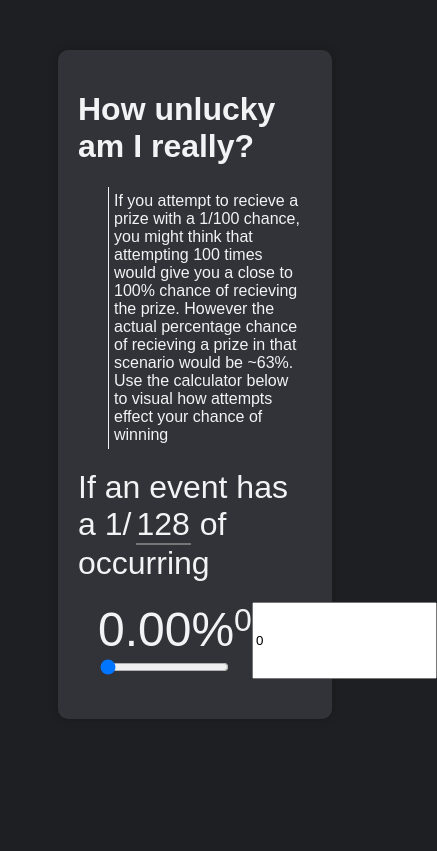
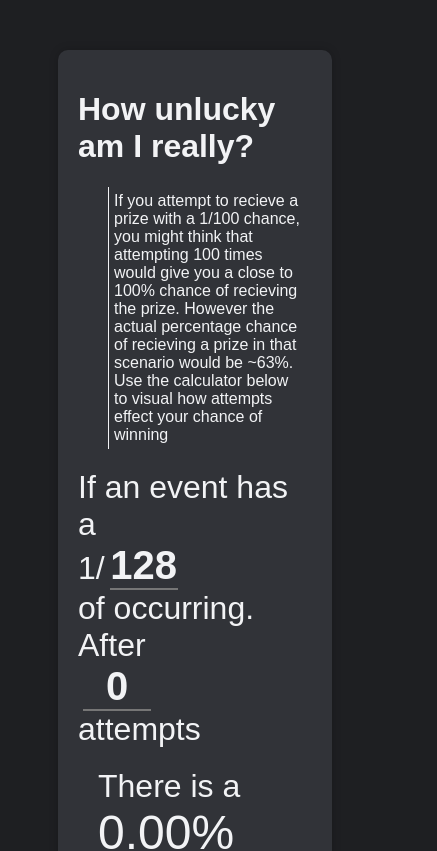
Before and after one commit to AntHills/probability-visualiser, a React (Vite) app: page / in a window 390 px wide. Shown: the top 851 px of the page, 437 px wide, since content can reach past the window. Built offline with nearby package versions, Linux system fonts and the light colour scheme.

Commit message:
fixed styling on some elements for mobile

```diff
--- a/src/ProbabilityVisualiser.jsx
+++ b/src/ProbabilityVisualiser.jsx
@@ -5,6 +5,7 @@ function ProbabilityVisualiser() {
   const [probability, setProbability] = useState("128");
   const [attempts, setAttempts] = useState(0);
   const probabilityInputRef = useRef(null);
+  const attemptInputRef = useRef(null);
 
   useEffect(() => {
     probabilityInputRef.current.style.width =
@@ -13,9 +14,14 @@ function ProbabilityVisualiser() {
     setPercentage(calcPercentage());
   }, [probability]);
 
-  // useEffect(() => {
-  //   setPercentage(calcPercentage());
-  // }, [attempts]);
+  useEffect(() => {
+    if (attempts !== "Infinity") {
+      attemptInputRef.current.style.width =
+        attemptInputRef.current.value.length + "ch";
+    } else {
+      attemptInputRef.current.style.width = "50px";
+    }
+  }, [attempts]);
 
   useEffect(() => {
     setAttempts(calcAttempts());
@@ -64,7 +70,8 @@ function ProbabilityVisualiser() {
         </div>
         <div>
           <span className="probability-display">
-            If an event has a 1/
+            <span className="probability-display">If an event has a</span>
+            1/
             <input
               className="probability-input"
               type="number"
@@ -73,35 +80,37 @@ function ProbabilityVisualiser() {
               onChange={handleProbabilityChange}
               ref={probabilityInputRef}
             />{" "}
-            of occurring
+            <span className="probability-display">of occurring.</span>
+            <span className="probability-display">After</span>
           </span>
+          <input
+            type="number"
+            value={attempts}
+            onChange={handleAttemptsChange}
+            className="attempts-input"
+            ref={attemptInputRef}
+          />
+          <span className="probability-display">attempts</span>
         </div>
         <div className="visualiser-container">
           <div className="display-container">
             <div className="percentage-container">
+              <span className="probability-display">There is a</span>
               <span className="percentage-display">{percentage}%</span>
               <input
                 type="range"
                 min="0"
-                max="100"
+                max="99.90"
                 step="0.1"
                 value={percentage}
                 className="slider"
                 id="myRange"
                 onChange={handleSliderChange}
               />
+              <span className="probability-display">of success</span>
             </div>
           </div>
-          <div className="display-attempts-container">
-            <div>
-              <span className="attempts-display">{attempts}</span>
-            </div>
-            <input
-              type="number"
-              value={attempts}
-              onChange={handleAttemptsChange}
-            />
-          </div>
+          <div className="display-attempts-container"></div>
         </div>
       </div>
     </>
--- a/src/index.css
+++ b/src/index.css
@@ -57,6 +57,7 @@ body {
 
 .probability-display {
   font-size: 2rem;
+  display: block;
 }
 
 .probability-input {
@@ -65,13 +66,30 @@ body {
   border-top: none;
   border-left: none;
   border-right: none;
-  font-size: 2rem;
+  font-size: 2.5rem;
+  font-weight: bold;
   padding: 0px;
   min-width: 1.7em;
   margin-left: 5px;
+  text-align: center;
+}
+.attempts-input {
+  background-color: rgb(49, 51, 56);
+  color: rgb(242, 243, 245);
+  border-top: none;
+  border-left: none;
+  border-right: none;
+  font-size: 2.5rem;
+  font-weight: bold;
+  padding: 0px;
+  min-width: 1.7em;
+  margin-left: 5px;
+  text-align: center;
 }
 
 .probability-input::-webkit-inner-spin-button,
-.probability-input::-webkit-outer-spin-button {
+.probability-input::-webkit-outer-spin-button,
+.attempts-input::-webkit-inner-spin-button,
+.attempts-input::-webkit-outer-spin-button {
   -webkit-appearance: none;
 }
```
